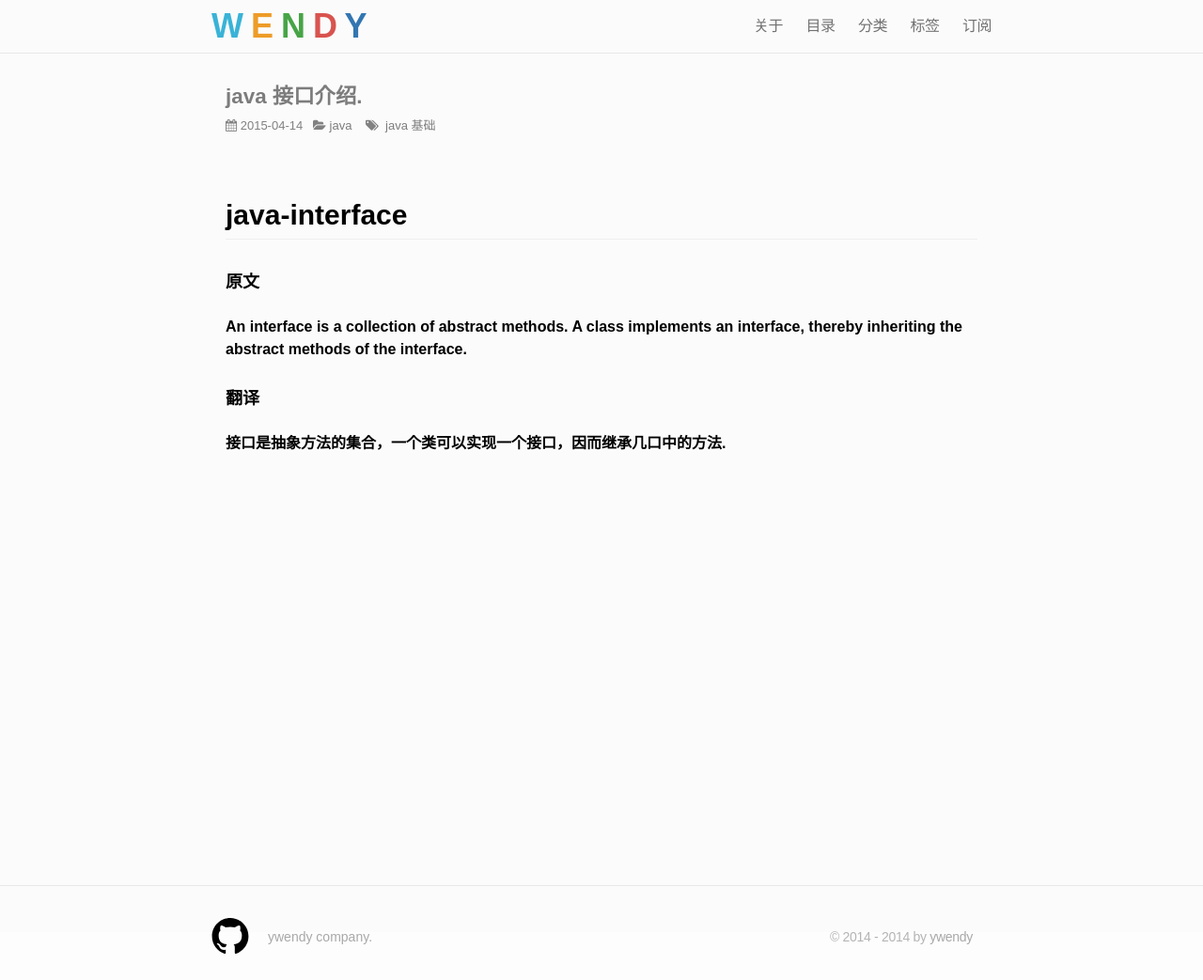
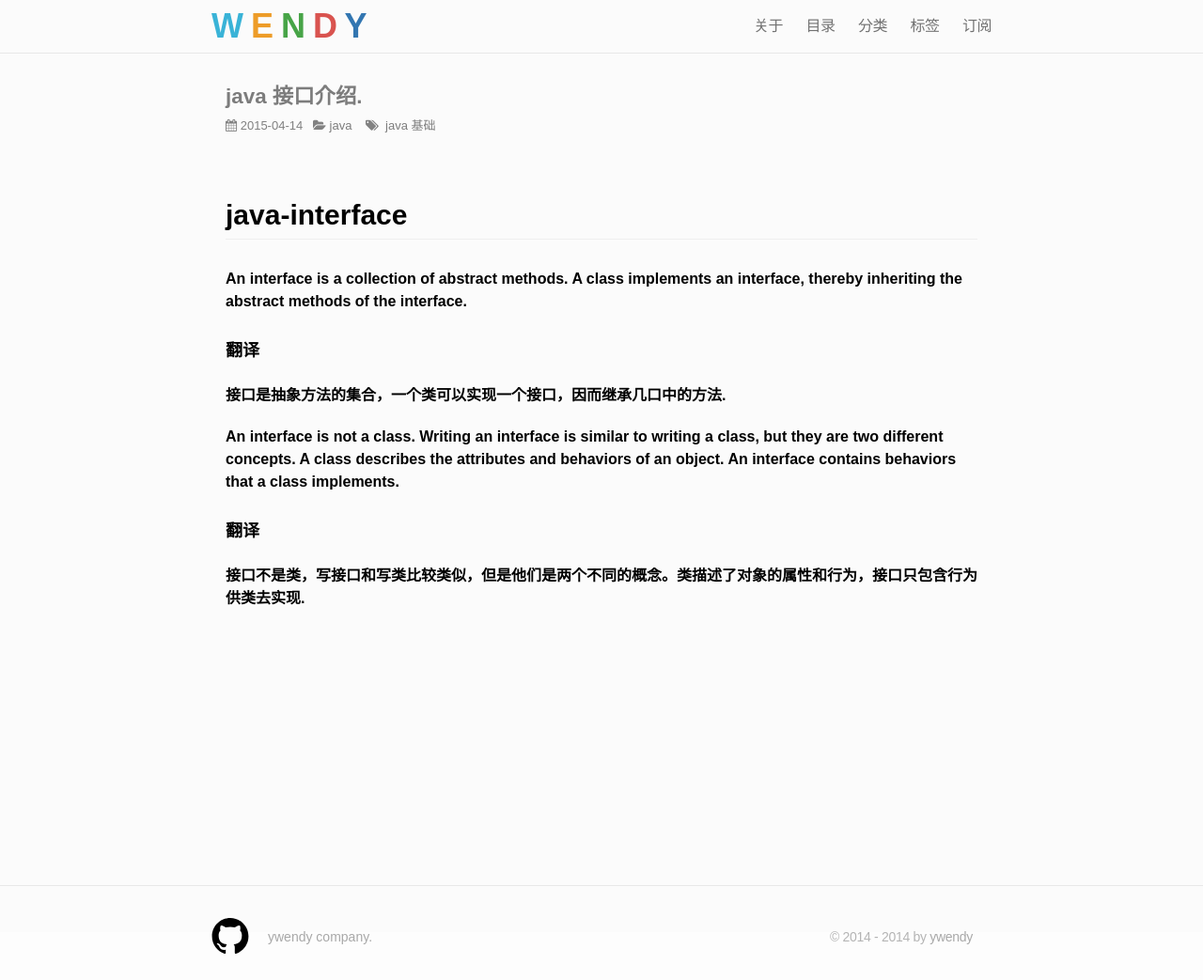
Before and after one commit to ywendy/ywendy.github.io, a Jekyll site: the page built from _posts/2015-4-14-java-interface.md, in a window 1280 px wide. Shown: the whole page at 94% size. Built offline with Jekyll 4.4.1, drawn with Linux system fonts in a browser that asks for light colours; nearby versions of some CDN libraries; Markdown is read by kramdown in place of the engine named in the settings; comment, search, counter and statistics services are not loaded.

Commit message:
interface2

```diff
--- a/_posts/2015-4-14-java-interface.md
+++ b/_posts/2015-4-14-java-interface.md
@@ -7,7 +7,10 @@ tags: java 基础
 
 
 ##java-interface
-####原文
 An interface is a collection of abstract methods. A class implements an interface, thereby inheriting the abstract methods of the interface.
 ####翻译
 接口是抽象方法的集合，一个类可以实现一个接口，因而继承几口中的方法.
+
+An interface is not a class. Writing an interface is similar to writing a class, but they are two different concepts. A class describes the attributes and behaviors of an object. An interface contains behaviors that a class implements.
+####翻译
+接口不是类，写接口和写类比较类似，但是他们是两个不同的概念。类描述了对象的属性和行为，接口只包含行为供类去实现.
```
